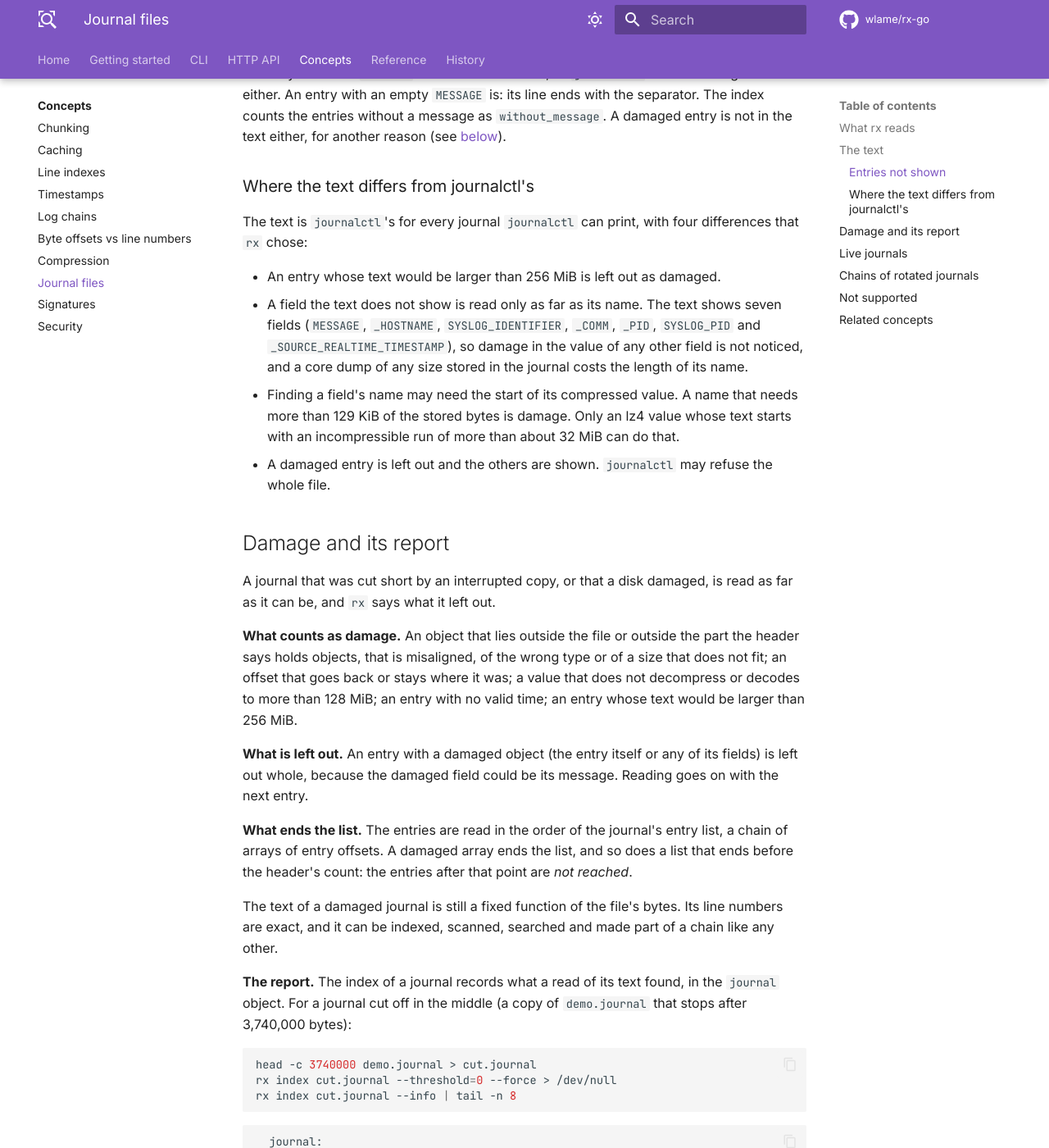
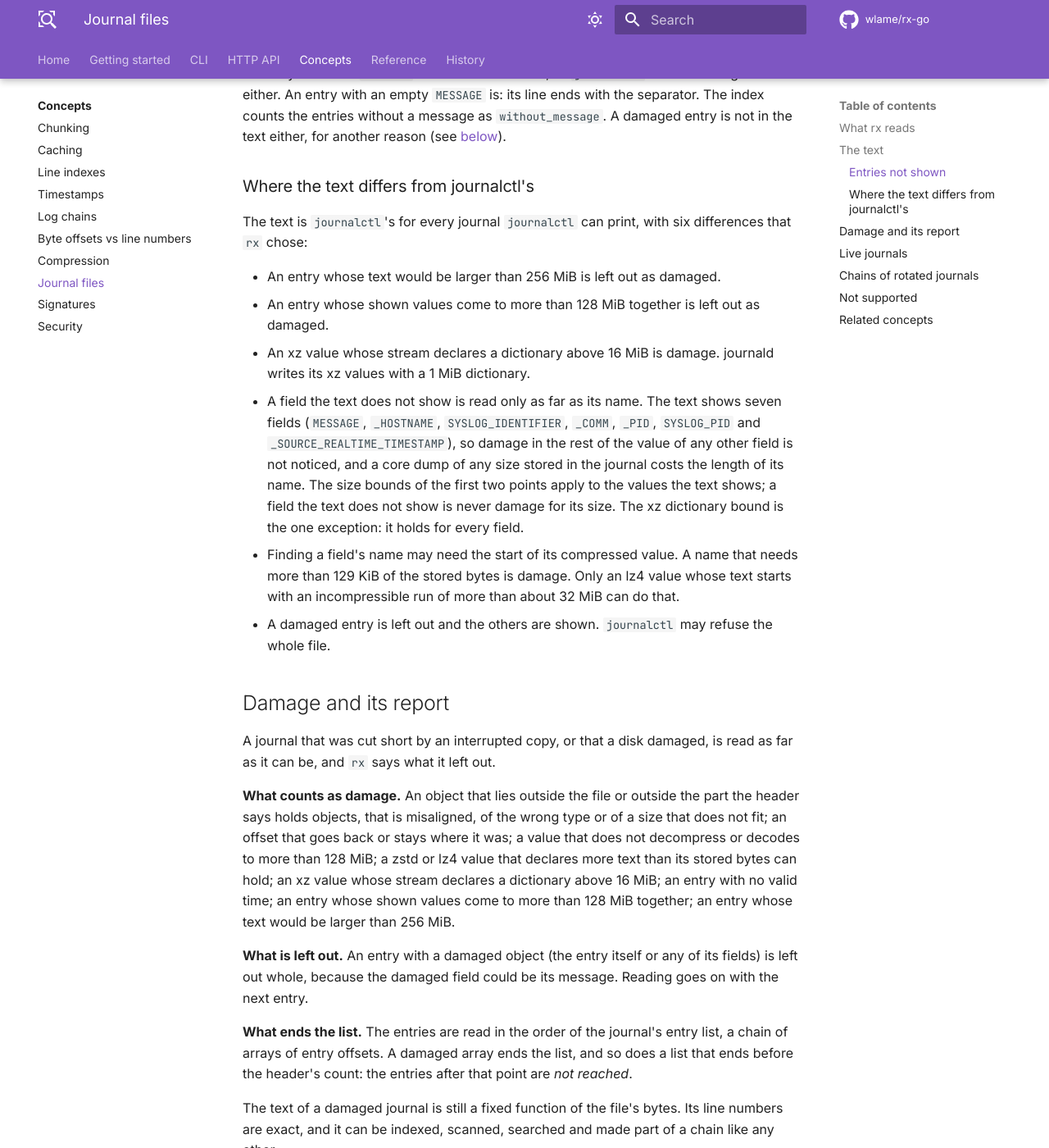
Before and after one commit to wlame/rx-go, an MkDocs documentation site: the page built from docs/concepts/journal-files.md, in a window 1280 px wide and 1400 px high, scrolled down 3763 px. Shown: the whole window at 82% size. Built offline with MkDocs 1.6.1 and Material for MkDocs 9.7.7, drawn with Linux system fonts in a browser that asks for light colours; comment, search, counter and statistics services are not loaded; the version menu is left out; some of the changed text lies outside the part shown.

Commit message:
Correct the docs on offsets in compressed files, the progress fields of a journal task and the memory bounds of the journal reader.

```diff
--- a/docs/concepts/journal-files.md
+++ b/docs/concepts/journal-files.md
@@ -160,15 +160,23 @@ either, for another reason (see [below](#damage-and-its-report)).
 ### Where the text differs from journalctl's
 
 The text is `journalctl`'s for every journal `journalctl` can print,
-with four differences that `rx` chose:
+with six differences that `rx` chose:
 
 - An entry whose text would be larger than 256 MiB is left out as
   damaged.
+- An entry whose shown values come to more than 128 MiB together is left
+  out as damaged.
+- An xz value whose stream declares a dictionary above 16 MiB is damage.
+  journald writes its xz values with a 1 MiB dictionary.
 - A field the text does not show is read only as far as its name. The
   text shows seven fields (`MESSAGE`, `_HOSTNAME`, `SYSLOG_IDENTIFIER`,
   `_COMM`, `_PID`, `SYSLOG_PID` and `_SOURCE_REALTIME_TIMESTAMP`), so
-  damage in the value of any other field is not noticed, and a core dump
-  of any size stored in the journal costs the length of its name.
+  damage in the rest of the value of any other field is not noticed, and
+  a core dump of any size stored in the journal costs the length of its
+  name. The size bounds of the first two points apply to the values the
+  text shows; a field the text does not show is never damage for its
+  size. The xz dictionary bound is the one exception: it holds for every
+  field.
 - Finding a field's name may need the start of its compressed value. A
   name that needs more than 129 KiB of the stored bytes is damage. Only
   an lz4 value whose text starts with an incompressible run of more than
@@ -185,8 +193,11 @@ damaged, is read as far as it can be, and `rx` says what it left out.
 outside the part the header says holds objects, that is misaligned, of
 the wrong type or of a size that does not fit; an offset that goes back
 or stays where it was; a value that does not decompress or decodes to
-more than 128 MiB; an entry with no valid time; an entry whose text
-would be larger than 256 MiB.
+more than 128 MiB; a zstd or lz4 value that declares more text than its
+stored bytes can hold; an xz value whose stream declares a dictionary
+above 16 MiB; an entry with no valid time; an entry whose shown values
+come to more than 128 MiB together; an entry whose text would be larger
+than 256 MiB.
 
 **What is left out.** An entry with a damaged object (the entry itself
 or any of its fields) is left out whole, because the damaged field could
@@ -288,10 +299,10 @@ short, and the tooltip holds all of it.
 
 journald writes the active `system.journal` in place. It reserves the
 file in 8 MiB steps, so most of a live journal after its last objects is
-zeros that `rx` never reads; the progress of an index build or a
-findings scan (`progress`, `bytes_read` and `bytes_total` of its task)
-counts to the end of the journal's last object, not to the end of the
-file.
+zeros that `rx` never reads. The progress of an index build
+(`progress` of its task) and of a findings scan (`bytes_read` and
+`bytes_total` of its task) counts to the end of the journal's last
+object, not to the end of the file.
 
 `rx` reads the entries the header counts at the moment it opens the file.
 An entry journald adds meanwhile belongs to the next read.
```
Also changed, not shown: docs/cli/samples.md (+2 -2 lines), docs/concepts/compression.md (+10 -6 lines), docs/concepts/security.md (+11 -7 lines).
